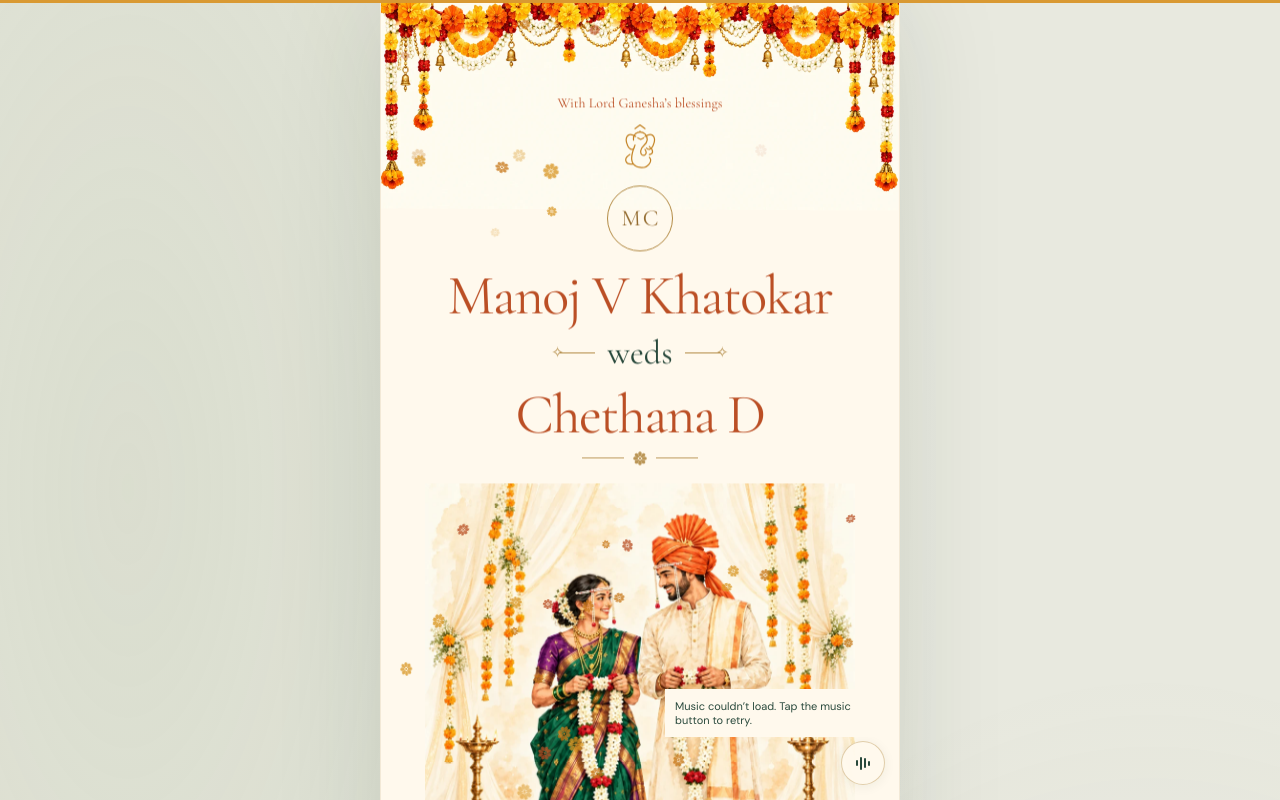
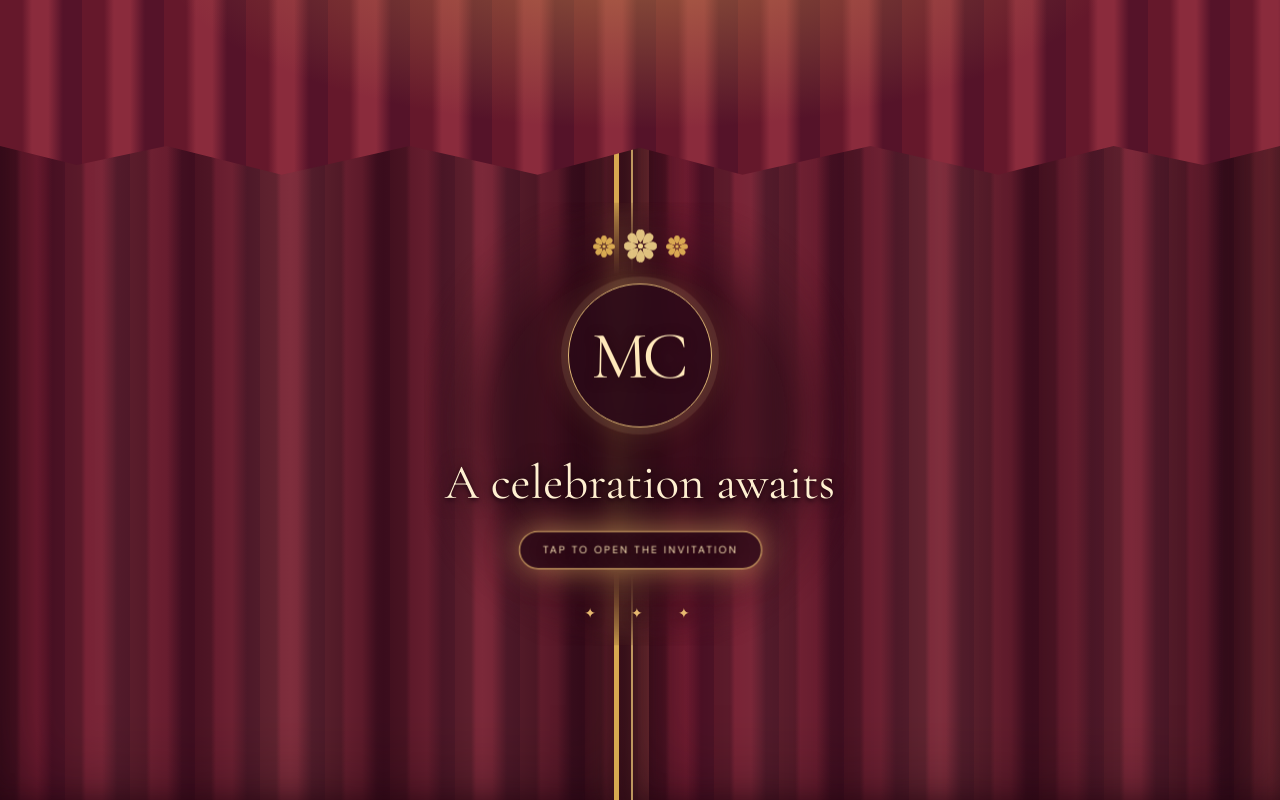
Before and after one commit to manojvkhatokar/wedding, a React (Vite) app: page / in a window 1280 px wide. Shown: the top 800 px of the page. Built offline with nearby package versions, Linux system fonts and the light colour scheme.

Commit message:
Add curtain reveal and lighten falling flowers

```diff
--- a/src/App.jsx
+++ b/src/App.jsx
@@ -10,17 +10,21 @@ import Celebration from "./components/Celebration";
 import Petals from "./components/Petals";
 import Atmosphere from "./components/Atmosphere";
 import AutoScroll from "./components/AutoScroll";
+import CurtainReveal from "./components/CurtainReveal";
+import { useCallback, useState } from "react";
 
 export default function App() {
   const reduce = useReducedMotion();
+  const [revealed, setRevealed] = useState(false);
+  const finishReveal = useCallback(() => setRevealed(true), []);
   const { scrollYProgress } = useScroll();
   return (
     <MotionConfig reducedMotion="user">
-      <AutoScroll disabled={reduce} />
-      <a className="skip-link" href="#celebration">
+      <AutoScroll disabled={reduce || !revealed} />
+      <a className="skip-link" href="#celebration" inert={!revealed}>
         Skip to wedding details
       </a>
-      <main className="invitation-page">
+      <main className="invitation-page" inert={!revealed}>
         <motion.div
           className="reading-progress"
           style={{ scaleX: scrollYProgress }}
@@ -34,6 +38,7 @@ export default function App() {
         </div>
         <Atmosphere />
       </main>
+      {!revealed ? <CurtainReveal onRevealed={finishReveal} reducedMotion={reduce} /> : null}
     </MotionConfig>
   );
 }
--- /dev/null
+++ b/src/components/CurtainReveal.jsx
@@ -0,0 +1,81 @@
+import { useEffect, useState } from "react";
+import { Flower } from "./Ornaments";
+
+const COLORS = ["#f5c64d", "#e9884e", "#fff2d2", "#ca5061", "#f4a6ae", "#d5a748"];
+const CONFETTI = Array.from({ length: 56 }, (_, index) => {
+  const side = index % 2 === 0 ? 1 : -1;
+  const lane = Math.floor(index / 2);
+  const spread = (lane * 19) % 29;
+  return {
+    side: side === 1 ? "left" : "right",
+    color: COLORS[index % COLORS.length],
+    x: `${side * (70 + spread * 5)}px`,
+    y: `${-140 - ((lane * 47) % 260)}px`,
+    rotate: `${side * (160 + lane * 29)}deg`,
+    delay: `${(lane % 7) * 23}ms`,
+    size: `${5 + (lane % 4) * 2}px`,
+  };
+});
+
+export default function CurtainReveal({ onRevealed, reducedMotion }) {
+  const [opening, setOpening] = useState(false);
+  const [finished, setFinished] = useState(false);
+
+  useEffect(() => {
+    const previousOverflow = document.documentElement.style.overflow;
+    document.documentElement.style.overflow = "hidden";
+    return () => { document.documentElement.style.overflow = previousOverflow; };
+  }, []);
+
+  useEffect(() => {
+    if (!opening) return undefined;
+    const timer = window.setTimeout(() => {
+      setFinished(true);
+      onRevealed();
+    }, reducedMotion ? 80 : 2200);
+    return () => window.clearTimeout(timer);
+  }, [opening, onRevealed, reducedMotion]);
+
+  if (finished) return null;
+
+  return (
+    <div className={`curtain-reveal${opening ? " curtain-reveal--opening" : ""}`}>
+      <button
+        className="curtain-trigger"
+        type="button"
+        onClick={() => setOpening(true)}
+        disabled={opening}
+        aria-label="Open Manoj and Chethana's wedding invitation"
+      >
+        <span className="curtain-panel curtain-panel--left" aria-hidden="true" />
+        <span className="curtain-panel curtain-panel--right" aria-hidden="true" />
+        <span className="curtain-valance" aria-hidden="true" />
+        <span className="curtain-stage" aria-hidden="true">
+          <span className="curtain-flourish"><Flower /><Flower /><Flower /></span>
+          <span className="curtain-monogram">MC</span>
+          <span className="curtain-title">A celebration awaits</span>
+          <span className="curtain-prompt">Tap to open the invitation</span>
+          <span className="curtain-bottom-flourish">✦ &nbsp; ✦ &nbsp; ✦</span>
+        </span>
+      </button>
+      <div className="confetti-burst" aria-hidden="true">
+        <span className="confetti-flash confetti-flash--left" />
+        <span className="confetti-flash confetti-flash--right" />
+        {CONFETTI.map((piece, index) => (
+          <span
+            key={index}
+            className={`confetti-piece confetti-piece--${piece.side}`}
+            style={{
+              "--piece-color": piece.color,
+              "--piece-x": piece.x,
+              "--piece-y": piece.y,
+              "--piece-rotate": piece.rotate,
+              "--piece-delay": piece.delay,
+              "--piece-size": piece.size,
+            }}
+          />
+        ))}
+      </div>
+    </div>
+  );
+}
--- a/src/components/Petals.jsx
+++ b/src/components/Petals.jsx
@@ -7,7 +7,7 @@ function random(seed) {
   return value - Math.floor(value);
 }
 
-const flowers = Array.from({ length: 72 }, (_, i) => ({
+const flowers = Array.from({ length: 36 }, (_, i) => ({
   offset: random(i + 1),
   pace: 0.7 + random(i + 101) * 0.65,
   sway: 8 + random(i + 201) * 22,
--- a/src/styles.css
+++ b/src/styles.css
@@ -704,6 +704,206 @@ footer .ornament > span {
   padding: 10px;
   color: var(--green);
 }
+.curtain-reveal {
+  position: fixed;
+  inset: 0;
+  z-index: 200;
+  overflow: hidden;
+  background: transparent;
+  isolation: isolate;
+}
+.curtain-trigger {
+  position: absolute;
+  inset: 0;
+  display: block;
+  width: 100%;
+  height: 100%;
+  padding: 0;
+  border: 0;
+  background: transparent;
+  color: #ffe9bb;
+  touch-action: manipulation;
+  overflow: hidden;
+}
+.curtain-trigger:disabled {
+  cursor: default;
+}
+.curtain-panel {
+  position: absolute;
+  top: 0;
+  bottom: 0;
+  width: 52%;
+  background:
+    linear-gradient(90deg, #18060e55, transparent 7%, #fff1b50d 17%, #15040e36 29%, #fff1b514 44%, #20061065 58%, #fff1b50e 73%, #13050c66 88%, #f5c77120 97%),
+    repeating-linear-gradient(90deg, #571527 0 16px, #741d32 21px 37px, #4b1024 52px 65px);
+  box-shadow: inset 0 0 80px #15020d88;
+  transition: transform 1.65s cubic-bezier(.75,.08,.2,1);
+  will-change: transform;
+}
+.curtain-panel--left {
+  left: 0;
+  border-right: 5px solid #d6a950;
+  box-shadow: inset -17px 0 22px #2607119c, inset 0 0 80px #15020d88, 7px 0 20px #10030b77;
+}
+.curtain-panel--right {
+  right: 0;
+  border-left: 5px solid #d6a950;
+  background-position: 30px 0, 30px 0;
+  box-shadow: inset 17px 0 22px #2607119c, inset 0 0 80px #15020d88, -7px 0 20px #10030b77;
+}
+.curtain-panel::after {
+  content: "";
+  position: absolute;
+  top: 0;
+  bottom: 0;
+  width: 2px;
+  background: #f5cf7d;
+  opacity: .7;
+}
+.curtain-panel--left::after { right: 12px; }
+.curtain-panel--right::after { left: 12px; }
+.curtain-valance {
+  position: absolute;
+  inset: 0 0 auto;
+  height: 24vh;
+  min-height: 130px;
+  max-height: 240px;
+  background:
+    radial-gradient(ellipse at 50% -25%, #d8a55277, transparent 53%),
+    repeating-linear-gradient(90deg, #65182b 0 22px, #8a2b3c 32px 48px, #551329 63px 82px);
+  clip-path: polygon(0 0, 100% 0, 100% 76%, 94% 86%, 87% 76%, 78% 91%, 68% 76%, 58% 91%, 50% 77%, 42% 91%, 32% 76%, 22% 91%, 13% 76%, 6% 86%, 0 76%);
+  filter: drop-shadow(0 6px 3px #18050d88);
+  border-bottom: 4px solid #c99443;
+  transition: transform 1.6s cubic-bezier(.75,.08,.2,1);
+}
+.curtain-stage {
+  position: absolute;
+  left: 50%;
+  top: 53%;
+  display: flex;
+  flex-direction: column;
+  align-items: center;
+  width: min(88vw, 400px);
+  transform: translate(-50%, -50%);
+  text-align: center;
+  text-shadow: 0 2px 12px #24070e;
+  transition: opacity .35s ease, transform .6s ease;
+}
+.curtain-stage::before {
+  content: "";
+  position: absolute;
+  z-index: -1;
+  inset: -24px -16px;
+  background: radial-gradient(ellipse at center, #270813ad 5%, #27081380 47%, transparent 77%);
+  -webkit-backdrop-filter: blur(10px);
+  backdrop-filter: blur(10px);
+  -webkit-mask-image: radial-gradient(ellipse at center, #000 48%, transparent 78%);
+  mask-image: radial-gradient(ellipse at center, #000 48%, transparent 78%);
+  pointer-events: none;
+}
+.curtain-flourish {
+  display: flex;
+  align-items: center;
+  gap: 4px;
+  color: #e9b958;
+  margin-bottom: 18px;
+}
+.curtain-flourish svg { width: 26px; height: 26px; }
+.curtain-flourish svg:nth-child(2) { width: 39px; height: 39px; color: #f1d48b; }
+.curtain-monogram {
+  display: grid;
+  place-items: center;
+  width: 144px;
+  height: 144px;
+  border: 1px solid #e3bc78;
+  border-radius: 50%;
+  box-shadow: 0 0 0 7px #f5d89519, 0 0 35px #f5bb4933;
+  background: #2b0a19aa;
+  -webkit-backdrop-filter: blur(8px);
+  backdrop-filter: blur(8px);
+  font: 400 67px/1 var(--serif);
+  letter-spacing: -5px;
+  padding-right: 5px;
+}
+.curtain-title {
+  margin-top: 30px;
+  font: 400 clamp(34px, 10vw, 49px)/1 var(--serif);
+  color: #fff0d1;
+  text-shadow: 0 2px 4px #1d0411, 0 0 20px #1d0411;
+}
+.curtain-prompt {
+  margin-top: 25px;
+  padding: 11px 22px;
+  border: 1px solid #e9bc71;
+  border-radius: 999px;
+  background: #2b0b17a8;
+  -webkit-backdrop-filter: blur(8px);
+  backdrop-filter: blur(8px);
+  font: 600 10px/1.3 "DM Sans", sans-serif;
+  text-transform: uppercase;
+  letter-spacing: 2px;
+  box-shadow: 0 0 24px #efb96933;
+  animation: invitation-prompt 2.4s ease-in-out infinite;
+}
+.curtain-bottom-flourish {
+  margin-top: 35px;
+  color: #e7b970;
+  font-size: 14px;
+  letter-spacing: 6px;
+}
+.curtain-reveal--opening .curtain-panel--left { transform: translateX(-110%); }
+.curtain-reveal--opening .curtain-panel--right { transform: translateX(110%); }
+.curtain-reveal--opening .curtain-valance { transform: translateY(-112%); }
+.curtain-reveal--opening .curtain-stage {
+  opacity: 0;
+  transform: translate(-50%, -50%) scale(1.15);
+}
+.confetti-burst {
+  position: absolute;
+  inset: 0;
+  pointer-events: none;
+  overflow: hidden;
+}
+.confetti-piece {
+  position: absolute;
+  top: 69%;
+  width: var(--piece-size);
+  height: calc(var(--piece-size) * 1.65);
+  border-radius: 2px;
+  background: var(--piece-color);
+  opacity: 0;
+  box-shadow: 0 0 4px #fff5;
+}
+.confetti-piece--left { left: 8%; }
+.confetti-piece--right { right: 8%; }
+.curtain-reveal--opening .confetti-piece {
+  animation: popper-burst 1.65s cubic-bezier(.13,.59,.35,1) var(--piece-delay) both;
+}
+.confetti-flash {
+  position: absolute;
+  top: 64%;
+  width: 105px;
+  height: 105px;
+  border-radius: 50%;
+  background: radial-gradient(circle, #fff8d7, #fac75caa 18%, transparent 70%);
+  opacity: 0;
+}
+.confetti-flash--left { left: -32px; }
+.confetti-flash--right { right: -32px; }
+.curtain-reveal--opening .confetti-flash { animation: popper-flash .5s ease-out both; }
+@keyframes invitation-prompt {
+  50% { box-shadow: 0 0 32px #efb96999; transform: scale(1.035); }
+}
+@keyframes popper-burst {
+  0% { opacity: 0; transform: translate3d(0, 0, 0) rotate(0) scale(.3); }
+  8% { opacity: 1; }
+  48% { opacity: 1; transform: translate3d(var(--piece-x), var(--piece-y), 0) rotate(var(--piece-rotate)) scale(1); }
+  100% { opacity: 0; transform: translate3d(calc(var(--piece-x) * 1.4), 70vh, 0) rotate(calc(var(--piece-rotate) * 2)) scale(.85); }
+}
+@keyframes popper-flash {
+  10% { opacity: 1; transform: scale(.3); }
+  100% { opacity: 0; transform: scale(2.2); }
+}
 @keyframes toran-sway {
   from {
     transform: rotate(-0.4deg);
@@ -875,6 +1075,9 @@ footer .ornament > span {
   }
 }
 @media (prefers-reduced-motion: reduce) {
+  .curtain-reveal--opening .curtain-panel--left { transform: translateX(-110%); }
+  .curtain-reveal--opening .curtain-panel--right { transform: translateX(110%); }
+  .confetti-burst { display: none; }
   html {
     scroll-behavior: auto;
   }
```
Also changed, not shown: 1 other file (tests, documents, lock files or other folders).
